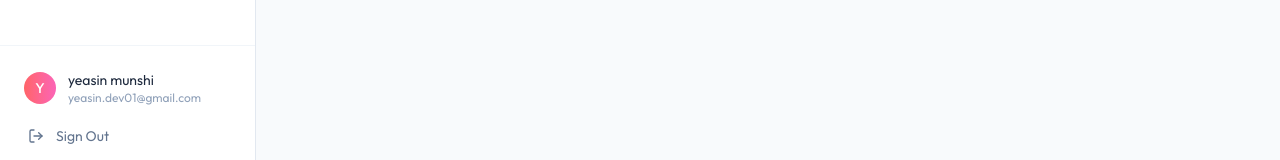
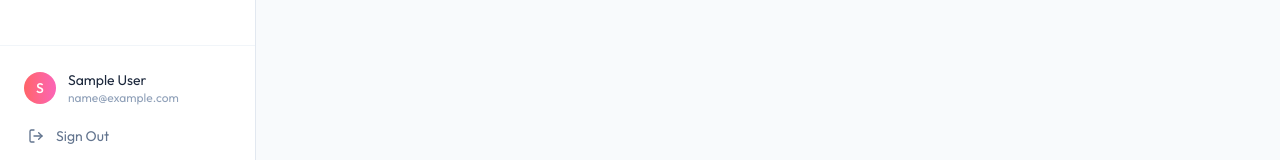
Before and after one commit to yeasin5060/social-scheduler, a React (Vite) app in the folder client/: page /accounts in a window 1280 px wide. Shown: the part 630-790 px from the top of the page. Built offline with nearby package versions, Linux system fonts and the light colour scheme; sample sign-in values are in the browser's storage.

Commit message:
fetch the posts accounts activity get route

```diff
--- a/client/src/components/Home/Navbar.tsx
+++ b/client/src/components/Home/Navbar.tsx
@@ -1,8 +1,9 @@
 import { Link } from "react-router-dom";
 import { ArrowRightIcon } from "lucide-react";
+import { useAuth } from "../../context/AuthContext";
 
 export default function Navbar() {
-    const { user } = { user: false };
+    const { user } = useAuth();
 
     return (
         <nav className="sticky top-0 z-50 bg-white/80 backdrop-blur-lg border-b border-slate-100">
--- a/client/src/components/Layout.tsx
+++ b/client/src/components/Layout.tsx
@@ -1,7 +1,8 @@
 import { useState } from 'react'
 import Sidebar from './Sidebar'
-import { Outlet, useLocation } from 'react-router-dom';
+import { Navigate, Outlet, useLocation } from 'react-router-dom';
 import { MenuIcon } from 'lucide-react';
+import { useAuth } from '../context/AuthContext';
 
 
 const pageTitles : Record<string, string > = {
@@ -12,9 +13,22 @@ const pageTitles : Record<string, string > = {
 }
 
 const Layout = () => {
+    const {isAuthenticated , isLoading} = useAuth();
     const location= useLocation();
     const title  = pageTitles[location.pathname] || 'SOCIAL AI'
     const [isMobileMenuOpen , setIsMobileMenuOpen] = useState(false);
+
+    if(isLoading) {
+        return (
+            <div className='flex h-screen items-center justify-center bg-slate-50'>
+                <div className='size-8 border-4 border-red-500 border-t-transparent rounded-full animate-spin'/>
+            </div>
+        )
+    }
+
+    if(!isAuthenticated) {
+        return <Navigate to ="/login" replace/>
+    }
   return (
     <div className='flex h-screen bg-slate-50'>
 
--- a/client/src/components/Sidebar.tsx
+++ b/client/src/components/Sidebar.tsx
@@ -1,17 +1,10 @@
 import { CalendarDaysIcon, LayoutDashboardIcon, LogOutIcon, UserIcon } from 'lucide-react'
 import { NavLink, useLocation } from 'react-router-dom'
+import { useAuth } from '../context/AuthContext';
 
 const Sidebar = ({isOpen , setIsOpen} : {isOpen : boolean, setIsOpen : (val : boolean) => void }) => {
 
-    const {logout , user} = {
-        logout : () => {
-            window.location.href ='/'
-        },
-        user : {
-            name : 'yeasin munshi',
-            email : 'yeasin.dev01@gmail.com'
-        }
-    }
+    const {logout , user} = useAuth()
     const location = useLocation();
     const navItems = [
         {name : 'Dashboard', icon : LayoutDashboardIcon, path : '/dashboard'},
--- a/client/src/pages/Login.tsx
+++ b/client/src/pages/Login.tsx
@@ -18,7 +18,7 @@ export default function Login() {
         e.preventDefault();
         setLoading(true);
         try {
-            const {data} = await api.post(`/api/auth ${loginState ? "login" : "register"}`, {name ,email , password});
+            const {data} = await api.post(`/api/auth/${loginState ? "login" : "register"}`, {name ,email , password});
             login(data , data.token);
             navigate ('/dashboard')
         } catch (error:any) {
--- a/client/src/pages/dashboard/Dashboard.tsx
+++ b/client/src/pages/dashboard/Dashboard.tsx
@@ -1,6 +1,6 @@
 import { ActivityIcon, CheckCircleIcon, ClockIcon, SendIcon, Share2Icon, TrendingUpIcon } from "lucide-react";
 import { useEffect, useState } from "react"
-import { dummyAccountsData, dummyActivityData, dummyPostsData } from "../../assets/assets";
+import api from "../../api/axios";
 
 
 const Dashboard = () => {
@@ -11,7 +11,7 @@ const Dashboard = () => {
   useEffect(() => {
     const fetchDashboardData = async () => {
       try {
-        const [postsRes, accountsRes, activityRes] = [{data : dummyPostsData}, {data : dummyAccountsData} , {data : dummyActivityData}]
+        const [postsRes, accountsRes, activityRes] = await Promise.all([api.get('/api/posts'), api.get('/api/accounts'), api.get('/api/activity')])
         const posts = postsRes.data;
         setStats ({
           scheduled : posts.filter((p: any) => p.status === 'scheduled').length,
```
